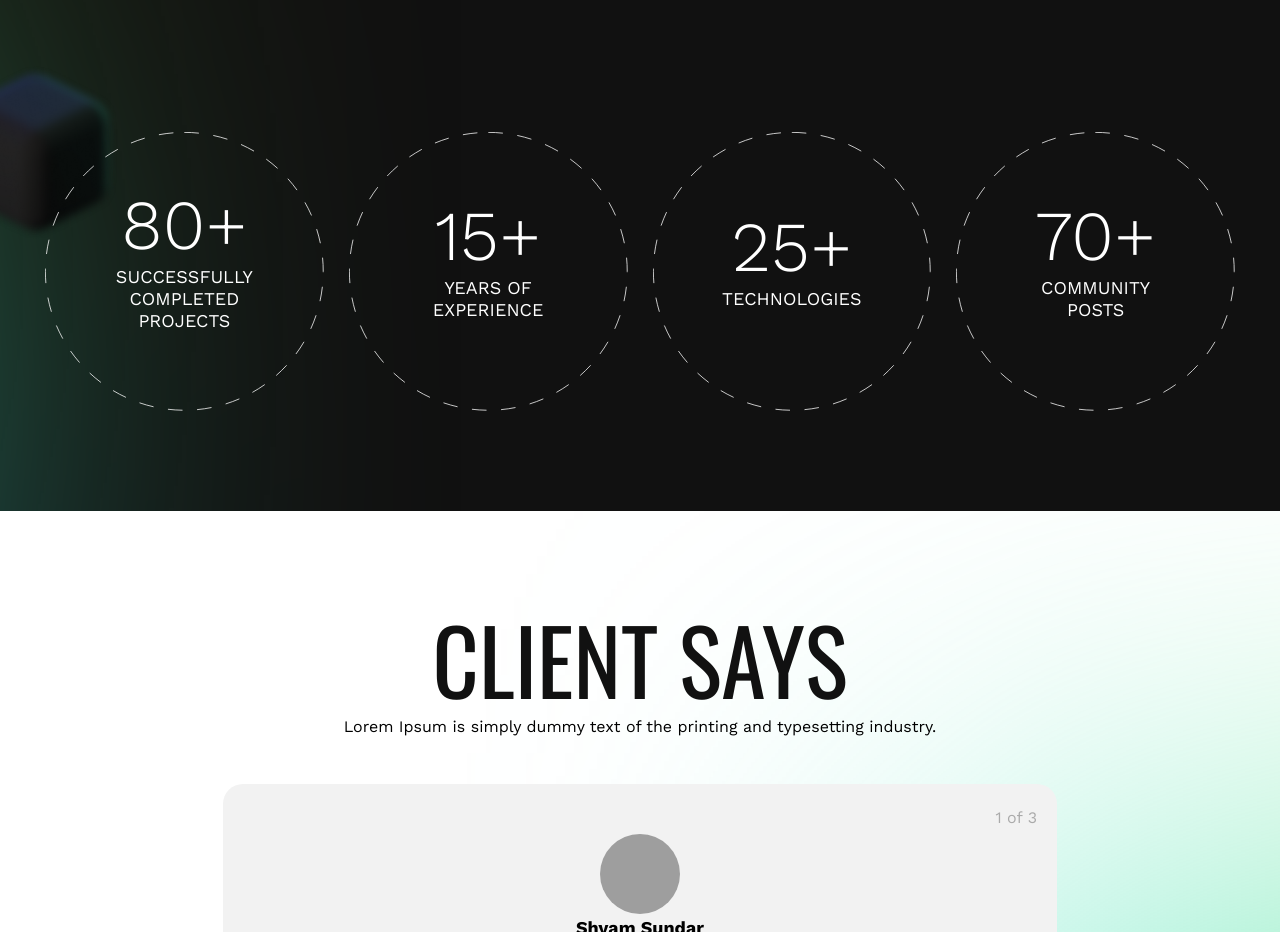
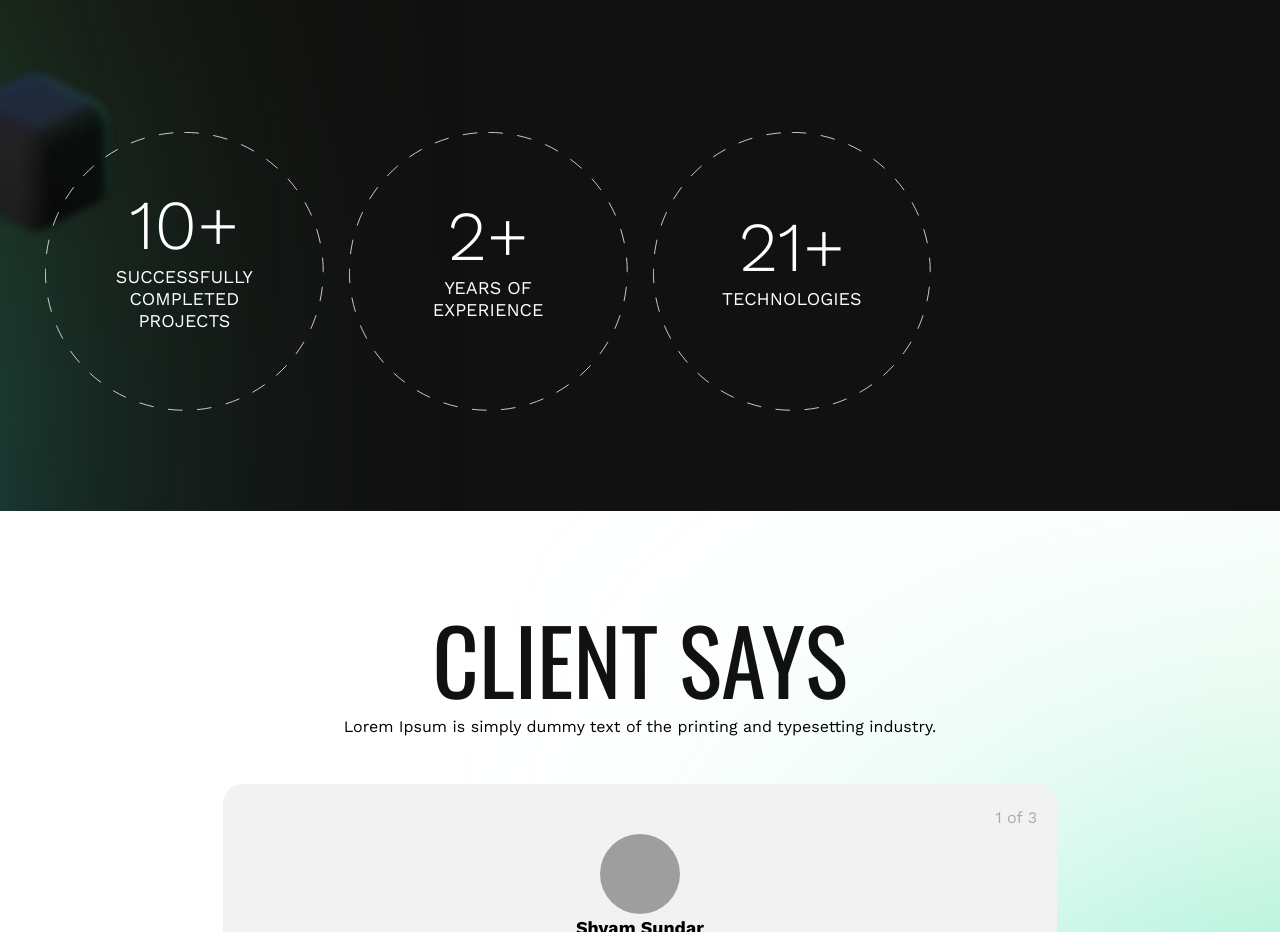
Before and after one commit to Ishukumarpathak/portfolio-, a React (Vite) app: page / in a window 1280 px wide. Shown: the part 3880-4812 px from the top of the page. Built offline with nearby package versions, Linux system fonts and the light colour scheme; grey boxes are pictures that could not be loaded.

Commit message:
some changes are the added

```diff
--- a/src/components/HeroBanner.jsx
+++ b/src/components/HeroBanner.jsx
@@ -34,6 +34,7 @@ const HeroBanner = () => {
       <Wrapper>
         {/* NAVBAR START */}
         <motion.div
+
           className="hidden md:flex items-center justify-between mt-[40px] 2xl:mt-[63px] relative"
           initial={{ y: -200, opacity: 0 }}
           animate={{ y: 0, opacity: 1 }}
--- a/src/data.js
+++ b/src/data.js
@@ -60,22 +60,22 @@ export const projects = [
 export const achievements = [
     {
         id: 1,
-        year: 80,
+        year: 10,
         description: "SUCCESSFULLY<br />COMPLETED<br />PROJECTS",
     },
     {
         id: 2,
-        year: 15,
+        year: 1.5,
         description: "YEARS OF<br />EXPERIENCE",
     },
     {
         id: 3,
-        year: 25,
+        year: 21,
         description: "TECHNOLOGIES",
     },
-    {
-        id: 4,
-        year: 70,
-        description: "COMMUNITY<br />POSTS",
-    },
+    // {
+    //     id: 4,
+    //     year: 20,
+    //     description: "COMMUNITY<br />POSTS",
+    // },
 ];
```
